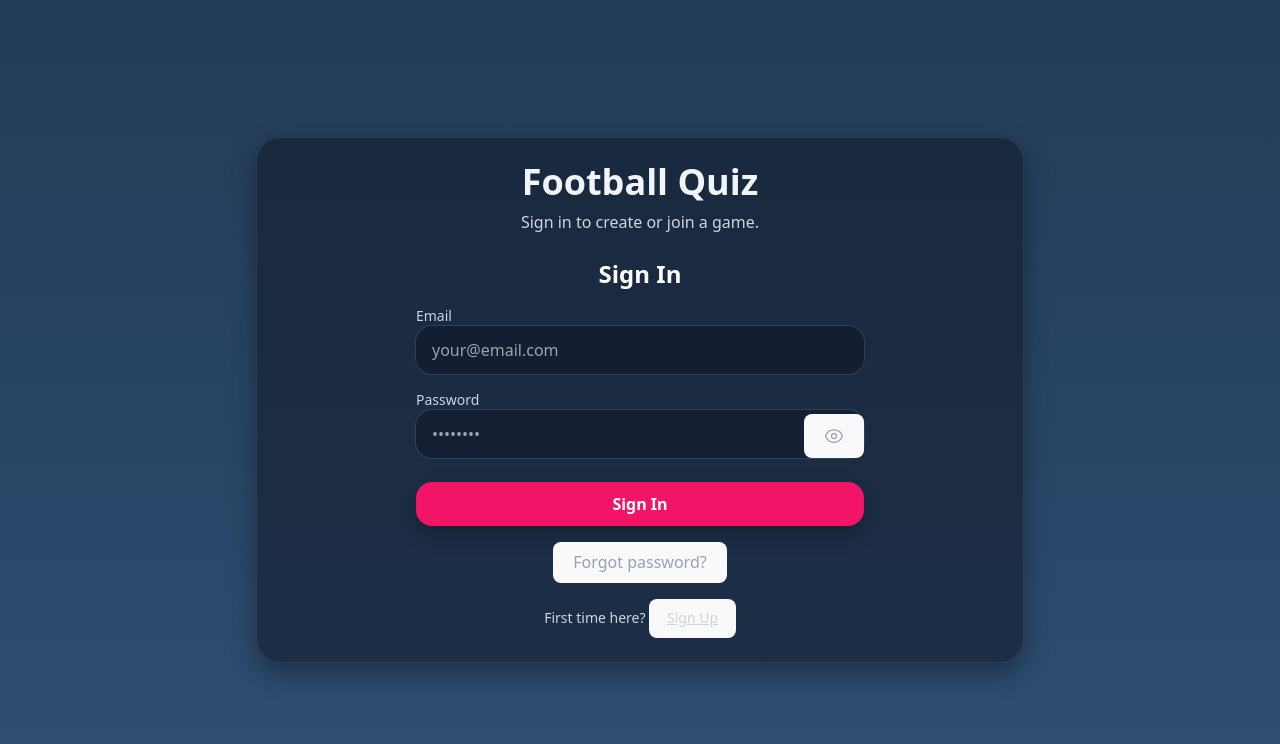
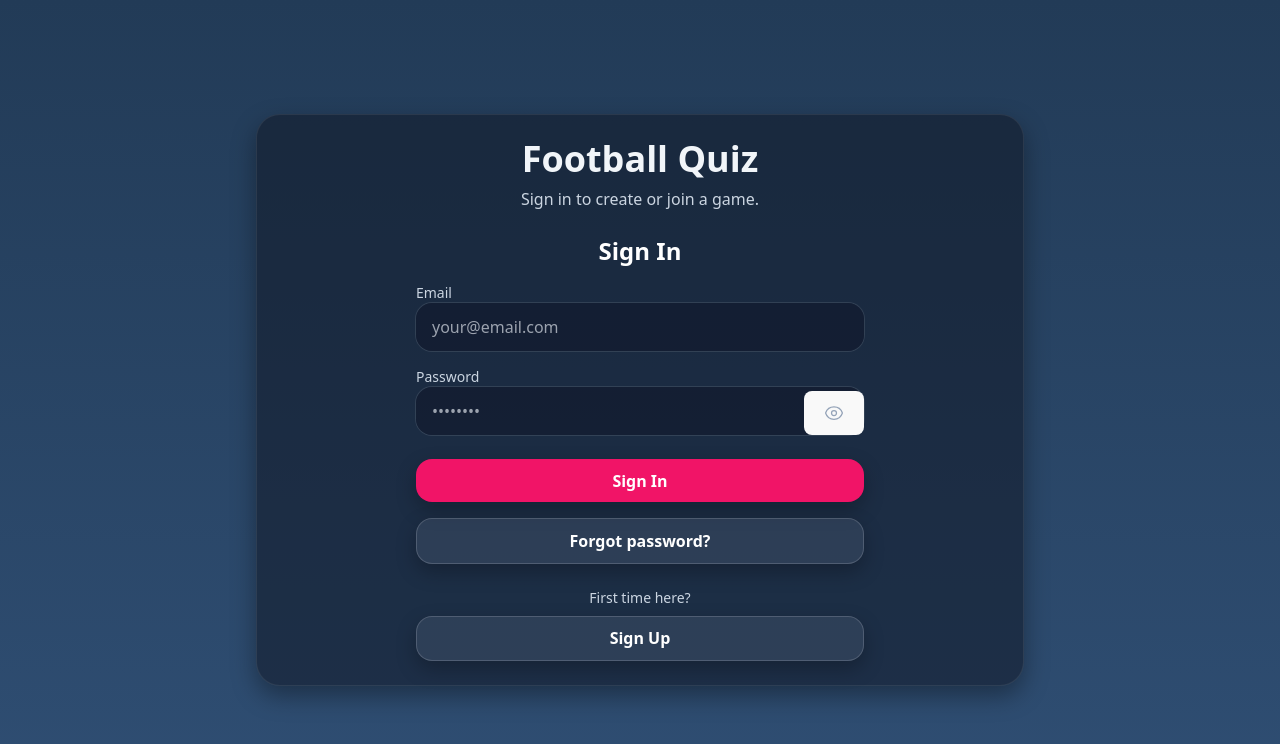
Before and after one commit to apapan08/football-quiz-authentication, a React (Vite) app: page / in a window 1280 px wide. Shown: the top 744 px of the page. Built offline with nearby package versions, Linux system fonts and the light colour scheme; no server answers.

Commit message:
fixed log in appearance

```diff
--- a/src/components/Auth.jsx
+++ b/src/components/Auth.jsx
@@ -149,21 +149,23 @@ export default function Auth() {
       </form>
 
       {!isSignUp && (
-        <div className="text-center mt-4">
-            <button onClick={handlePasswordReset} className="text-sm text-slate-400 hover:underline">
-                Forgot password?
-            </button>
+        <div className="mt-4">
+          <button onClick={handlePasswordReset} className="btn btn-neutral w-full">
+              Forgot password?
+          </button>
         </div>
       )}
 
-      <div className="mt-4 text-center text-sm text-slate-300">
-        {isSignUp ? 'Returning player?' : 'First time here?'}{' '}
+      <div className="mt-6 text-center">
+        <p className="text-sm text-slate-300 mb-2">
+            {isSignUp ? 'Returning player?' : 'First time here?'}
+        </p>
         <button
           onClick={() => {
             setIsSignUp(!isSignUp);
             clearForm();
           }}
-          className="underline"
+          className="btn btn-neutral w-full"
         >
           {isSignUp ? 'Log In' : 'Sign Up'}
         </button>
```
